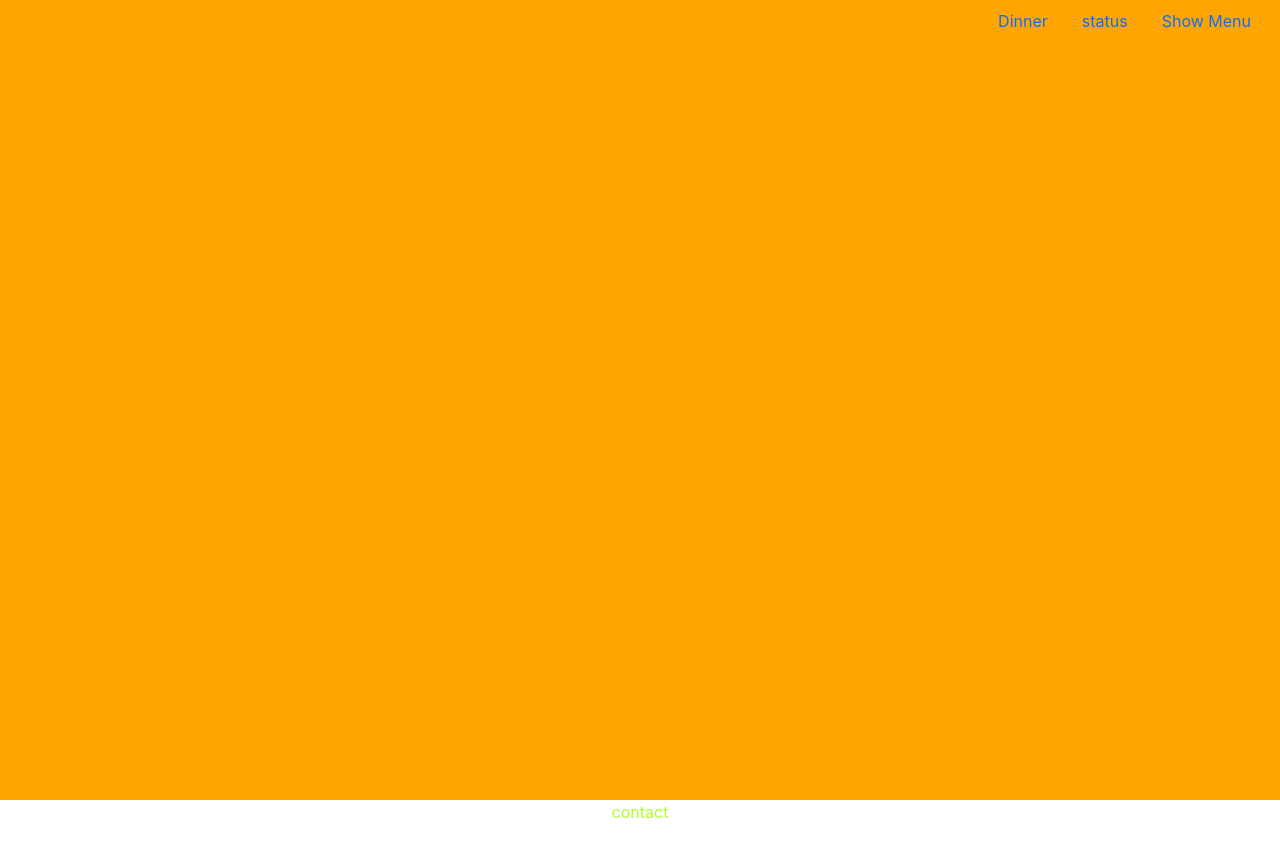
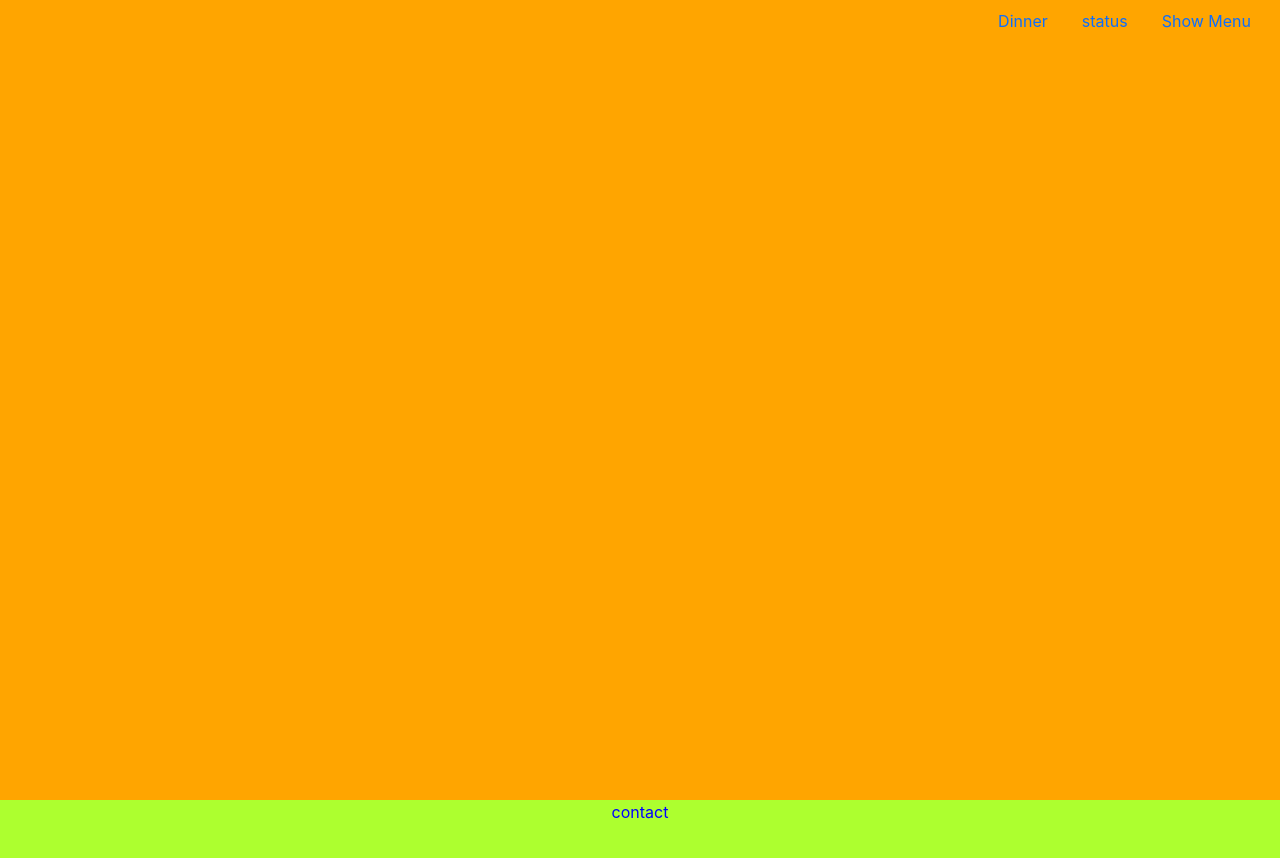
Before and after one commit to ianfletcher314/BrasiliaRestaurant, a React (Create React App) app: page / in a window 1280 px wide. Shown: the top 858 px of the page. Before the commit the page ends 824 px from the top, so only its background shows below. Built offline with nearby package versions, Linux system fonts and the light colour scheme.

Commit message:
gave height and color to contact component

```diff
--- a/src/components/Contact/style.css
+++ b/src/components/Contact/style.css
@@ -1,3 +1,5 @@
 .contact {
-  color: greenyellow;
+  color: blue;
+  background-color: greenyellow;
+  height: 100vh;
 }
```
